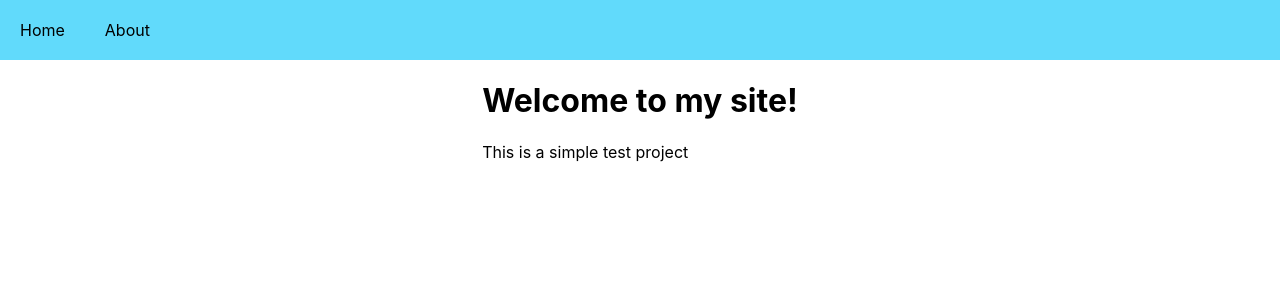
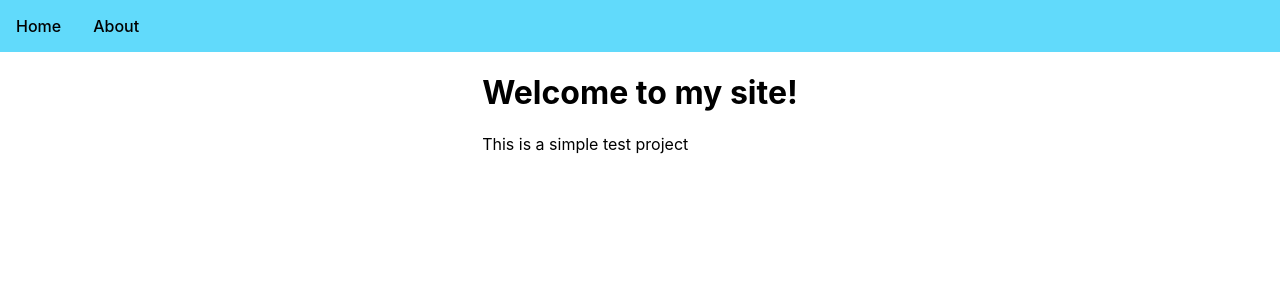
Before and after one commit to Jochem089/Jochem089, a React (Create React App) app in the folder frontend/: page / in a window 1280 px wide. Shown: the top 300 px of the page. Built offline with nearby package versions, Linux system fonts and the light colour scheme.

Commit message:
changed navbar

```diff
--- a/frontend/package.json
+++ b/frontend/package.json
@@ -7,8 +7,8 @@
     "@testing-library/jest-dom": "^5.17.0",
     "@testing-library/react": "^13.4.0",
     "@testing-library/user-event": "^13.5.0",
-    "react": "^18.2.0",
-    "react-dom": "^18.2.0",
+    "react": "^18.3.1",
+    "react-dom": "^18.3.1",
     "react-router-dom": "^6.23.1",
     "react-scripts": "5.0.1",
     "web-vitals": "^2.1.4"
@@ -18,7 +18,7 @@
     "build": "react-scripts build",
     "test": "react-scripts test",
     "eject": "react-scripts eject",
-    "predeploy": "npm run build",
+    "redeploy": "npm run build",
     "deploy": "gh-pages -d build"
   },
   "eslintConfig": {
--- a/frontend/src/App.js
+++ b/frontend/src/App.js
@@ -1,9 +1,9 @@
 import React from "react";
 import './App.css';
-import NavBar from "./components/NavBar";
+import NavBar from "./components/navbar/NavBar";
 import {Route, Routes} from "react-router-dom";
-import Homepage from "./components/Homepage";
-import About from "./components/About";
+import Homepage from "./components/home/Homepage";
+import About from "./components/about/About";
 
 function App() {
     return (
--- a/frontend/src/components/NavBar.css
+++ b/frontend/src/components/navbar/NavBar.css
@@ -3,13 +3,9 @@ nav {
     background-color: #61dafb;
 }
 
-li {
-    list-style: none;
-    padding: 20px;
-    cursor: pointer;
-}
-
 a {
     color: black;
     text-decoration: none;
+    padding: 1rem;
+    font-weight: 500;
 }
--- a/frontend/src/components/NavBar.js
+++ b/frontend/src/components/navbar/NavBar.js
@@ -5,8 +5,8 @@ import {Link} from "react-router-dom"
 function NavBar() {
     return (
         <nav>
-            <li><Link to="/">Home</Link></li>
-            <li><Link to="/about">About</Link></li>
+            <Link to="/">Home</Link>
+            <Link to="/about">About</Link>
         </nav>
     )
 }
```
Also changed, not shown: frontend/src/components/about/About.js (renamed from frontend/src/components/About.js), frontend/src/components/home/Homepage.js (renamed from frontend/src/components/Homepage.js), 1 other file (tests, documents, lock files or other folders).
